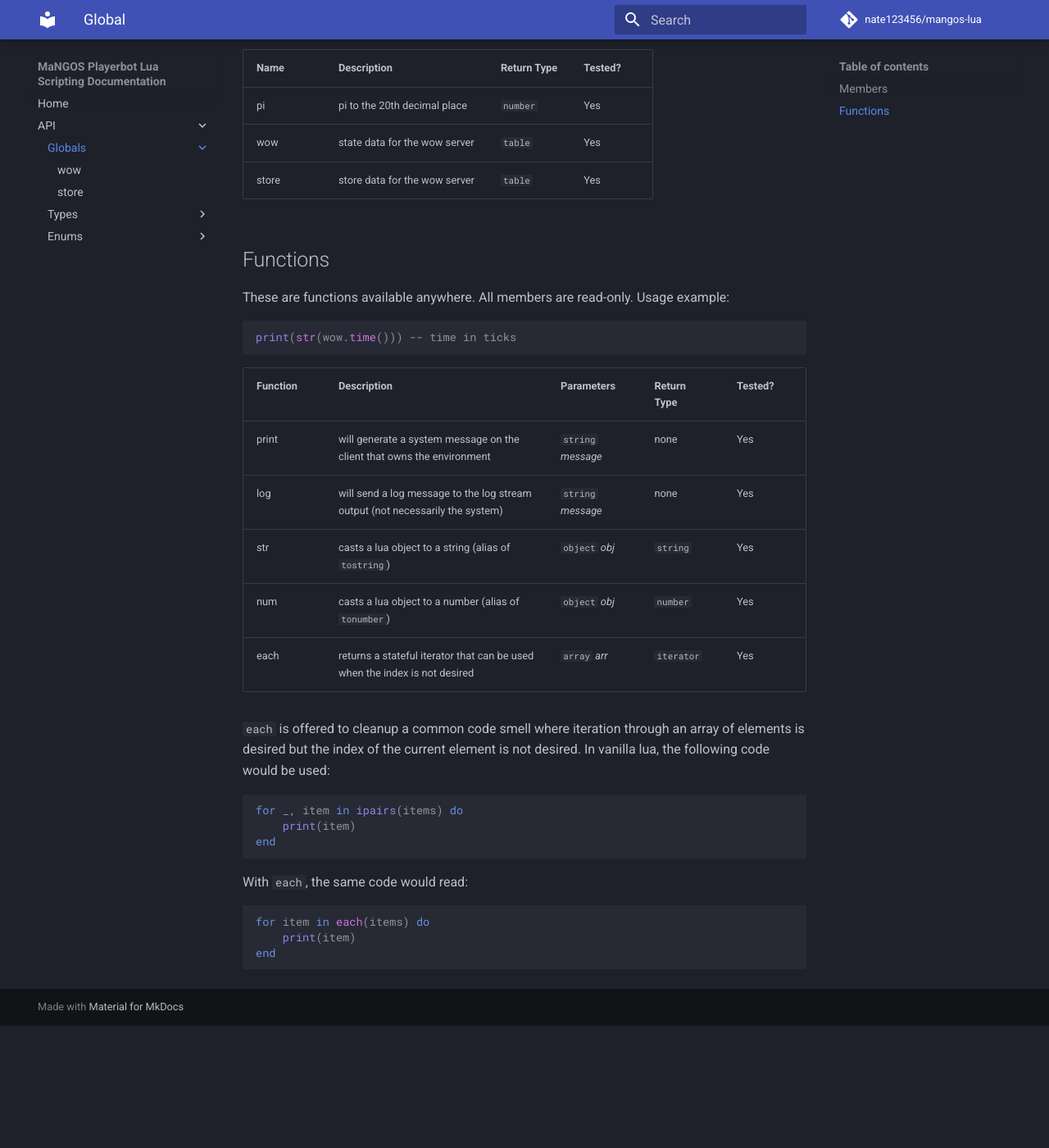
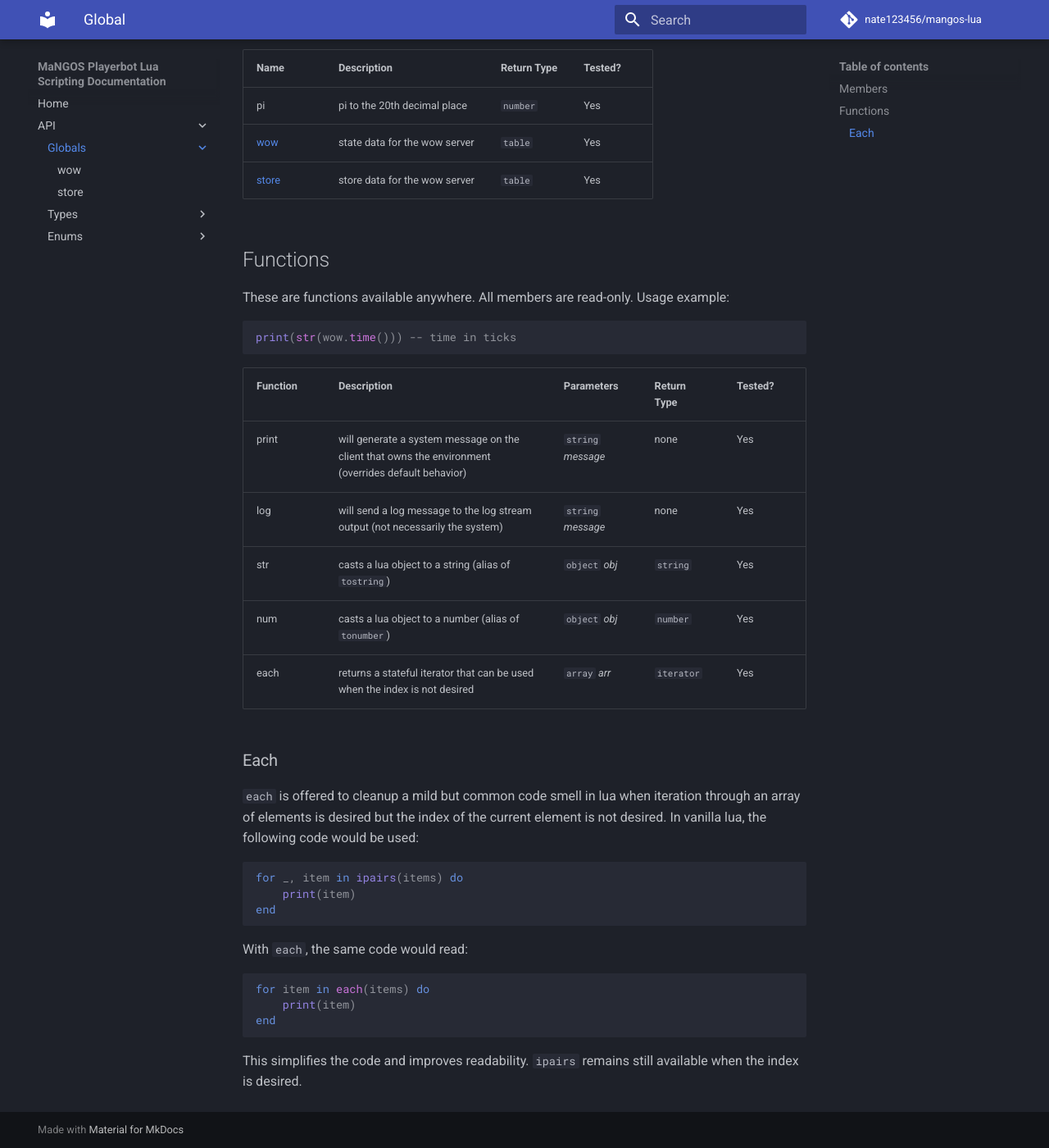
Before and after one commit to nate123456/playerbot-lua, an MkDocs documentation site: the page built from docs/api/globals/index.md, in a window 1280 px wide and 1400 px high, scrolled down 359 px. Shown: the whole window at 82% size. Built offline with MkDocs 1.6.1 and Material for MkDocs 9.7.7, drawn with Linux system fonts in a browser that asks for light colours; comment, search, counter and statistics services are not loaded; before the commit the page ends 1610 px from its top, so only the background shows below that; some of the changed text lies outside the part shown.

Commit message:
add links

````diff
--- a/docs/api/globals/index.md
+++ b/docs/api/globals/index.md
@@ -1,6 +1,6 @@
 # Global
 
-These are API features that are available in any context, accessible directly through their identifier.
+Globals are members and functions that are available in any context, accessible directly through their identifier. They often serve as the entrypoint when drilling into the game state.
 
 ## Members
 
@@ -10,11 +10,11 @@
 print(str(pi)) -- 3.14159265358979323846
 ```
 
-| Name  | Description                   | Return Type | Tested? |
-| ----- | ----------------------------- | ----------- | ------- |
-| pi    | pi to the 20th decimal place  | `number`    | Yes     |
-| wow   | state data for the wow server | `table`     | Yes     |
-| store | store data for the wow server | `table`     | Yes     |
+| Name           | Description                   | Return Type | Tested? |
+| -------------- | ----------------------------- | ----------- | ------- |
+| pi             | pi to the 20th decimal place  | `number`    | Yes     |
+| [wow](wow)     | state data for the wow server | `table`     | Yes     |
+| [store](store) | store data for the wow server | `table`     | Yes     |
 
 ## Functions
 
@@ -24,15 +24,17 @@
 print(str(wow.time())) -- time in ticks
 ```
 
-| Function | Description                                                                   | Parameters         | Return Type | Tested? |
-| -------- | ----------------------------------------------------------------------------- | ------------------ | ----------- | ------- |
-| print    | will generate a system message on the client that owns the environment        | `string` _message_ | none        | Yes     |
-| log      | will send a log message to the log stream output (not necessarily the system) | `string` _message_ | none        | Yes     |
-| str      | casts a lua object to a string (alias of `tostring`)                          | `object` _obj_     | `string`    | Yes     |
-| num      | casts a lua object to a number (alias of `tonumber`)                          | `object` _obj_     | `number`    | Yes     |
-| each     | returns a stateful iterator that can be used when the index is not desired    | `array` _arr_      | `iterator`  | Yes     |
+| Function | Description                                                                                         | Parameters         | Return Type | Tested? |
+| -------- | --------------------------------------------------------------------------------------------------- | ------------------ | ----------- | ------- |
+| print    | will generate a system message on the client that owns the environment (overrides default behavior) | `string` _message_ | none        | Yes     |
+| log      | will send a log message to the log stream output (not necessarily the system)                       | `string` _message_ | none        | Yes     |
+| str      | casts a lua object to a string (alias of `tostring`)                                                | `object` _obj_     | `string`    | Yes     |
+| num      | casts a lua object to a number (alias of `tonumber`)                                                | `object` _obj_     | `number`    | Yes     |
+| each     | returns a stateful iterator that can be used when the index is not desired                          | `array` _arr_      | `iterator`  | Yes     |
 
-`each` is offered to cleanup a common code smell where iteration through an array of elements is desired but the index of the current element is not desired. In vanilla lua, the following code would be used:
+### Each
+
+`each` is offered to cleanup a mild but common code smell in lua when iteration through an array of elements is desired but the index of the current element is not desired. In vanilla lua, the following code would be used:
 
 ```lua
 for _, item in ipairs(items) do
@@ -47,3 +49,5 @@
     print(item)
 end
 ```
+
+This simplifies the code and improves readability. `ipairs` remains still available when the index is desired.
````
